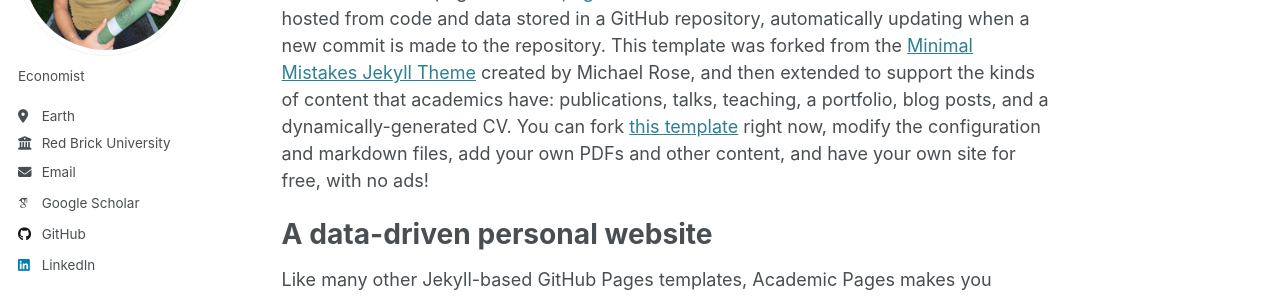
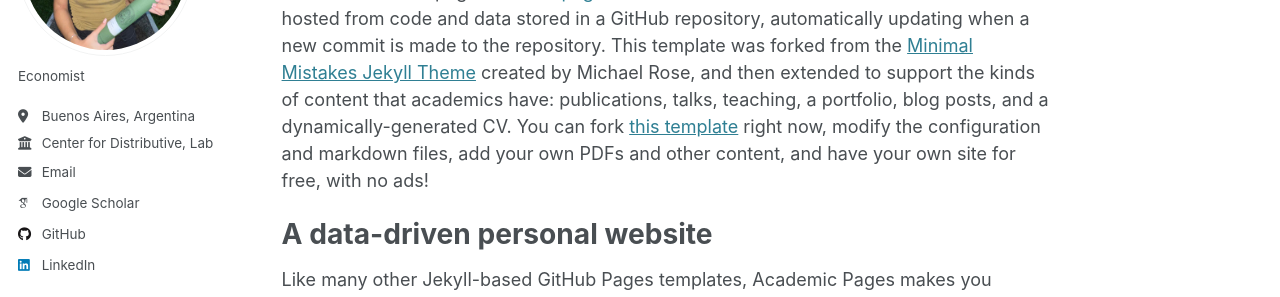
Before and after one commit to agoszulli/agostinazulli.github.io, a Jekyll site: the page built from _pages/about.md, in a window 1280 px wide. Shown: the part 225-522 px from the top of the page. Built offline with Jekyll 4.4.1, drawn with Linux system fonts in a browser that asks for light colours; some web fonts are replaced.

Commit message:
Update _config.yml

```diff
--- a/_config.yml
+++ b/_config.yml
@@ -26,8 +26,8 @@ author:
   name             : ""
   pronouns         : # example: "she/her"
   bio              : "Economist"
-  location         : "Earth"
-  employer         : "Red Brick University"
+  location         : "Buenos Aires, Argentina"
+  employer         : "Center for Distributive, Labor, and Social Studies (CEDLAS) "
   uri              : # URL
   email            : "agostinazulli@gmail.com"
 
```
